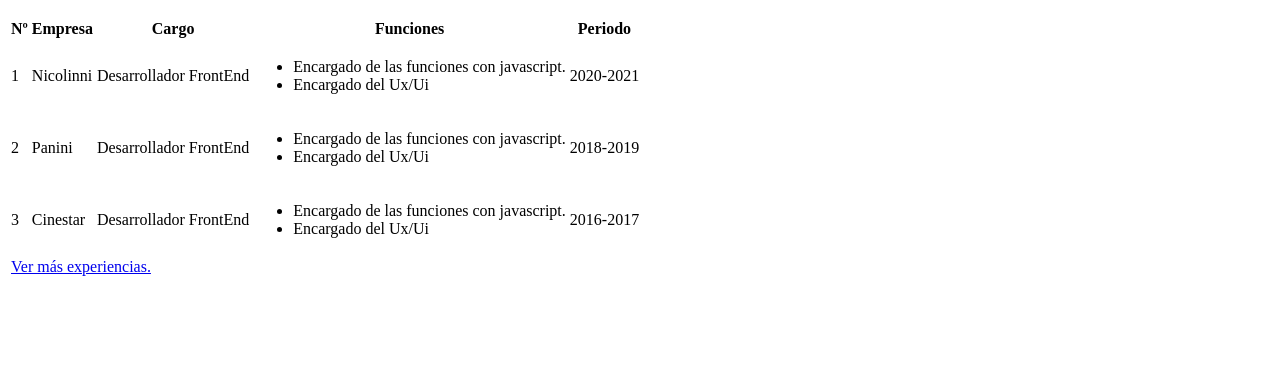
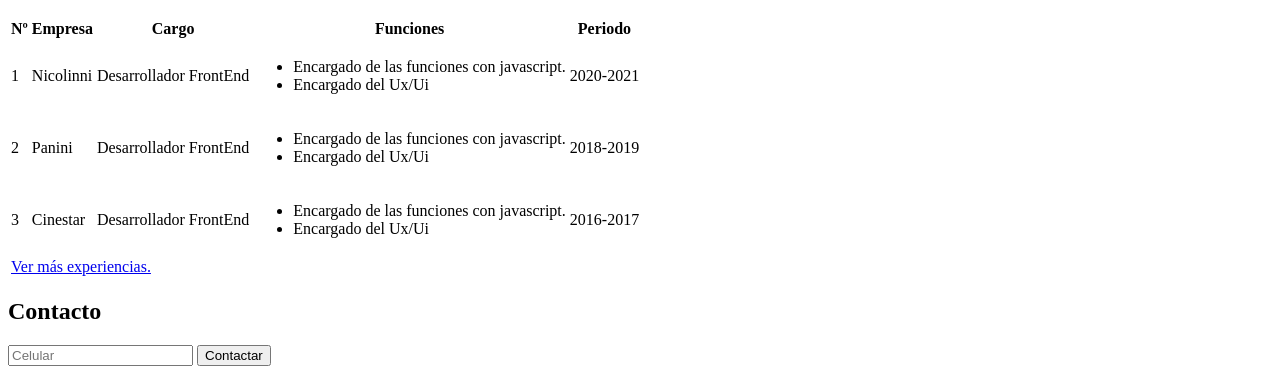
Before and after one commit to OmarG100/g11tecsup-op, a plain HTML site: page OmarPerez/index.html in a window 1280 px wide. Shown: the part 612-986 px from the top of the page. Before the commit the page ends 899 px from the top, so only its background shows below. Drawn offline with Linux system fonts and the light colour scheme.

Commit message:
se añadio contacto

```diff
--- a/OmarPerez/index.html
+++ b/OmarPerez/index.html
@@ -106,6 +106,15 @@
     			</table>
     		</div>
     	</section>
+    	<section>
+    		<div>
+    			<h2>Contacto</h2>
+    			<form>
+    				<input type="tel" placeholder="Celular" required />
+    				<button>Contactar</button>
+    			</form>
+    		</div>
+    	</section>
     </main>
 </body>
 </html>
```
